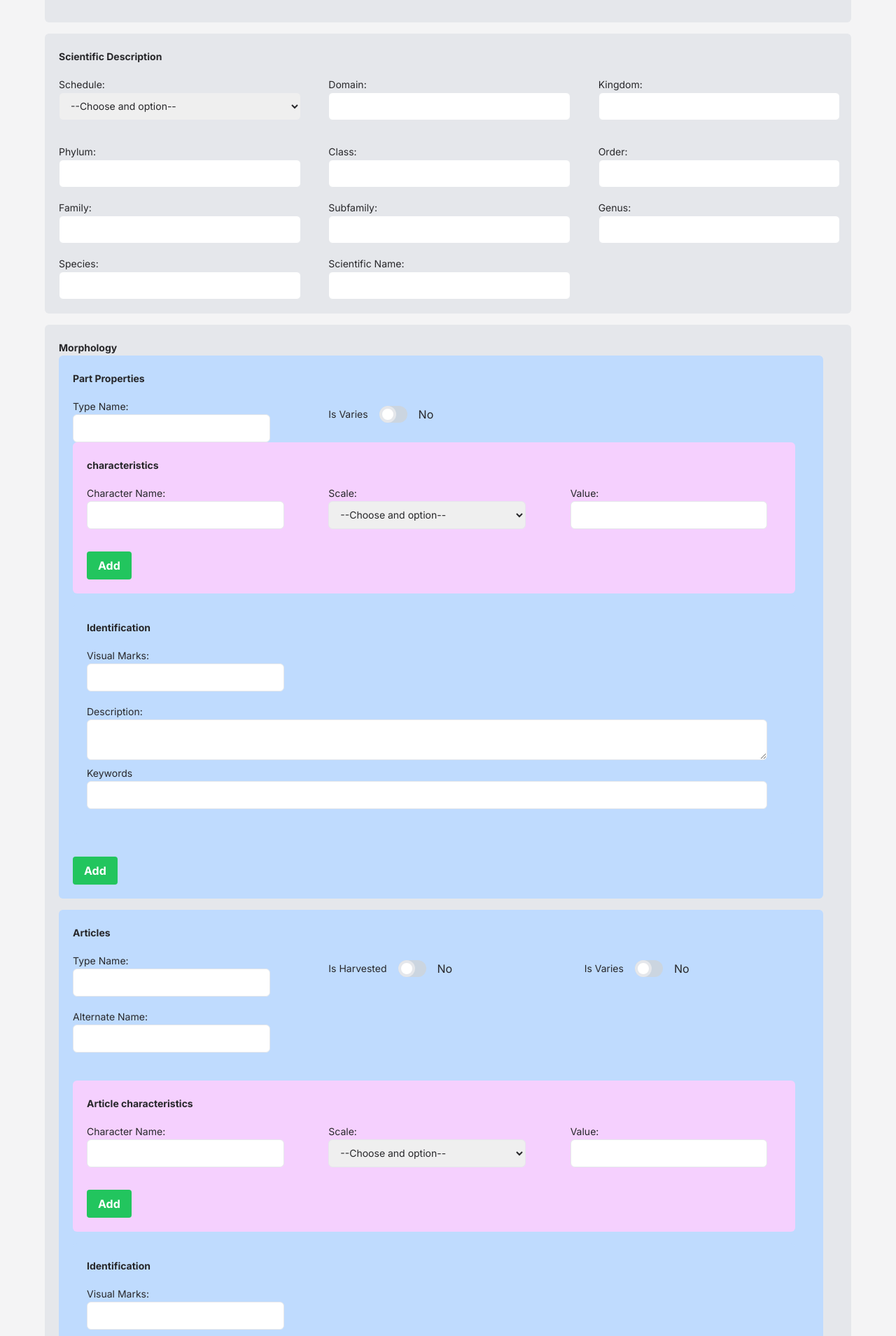
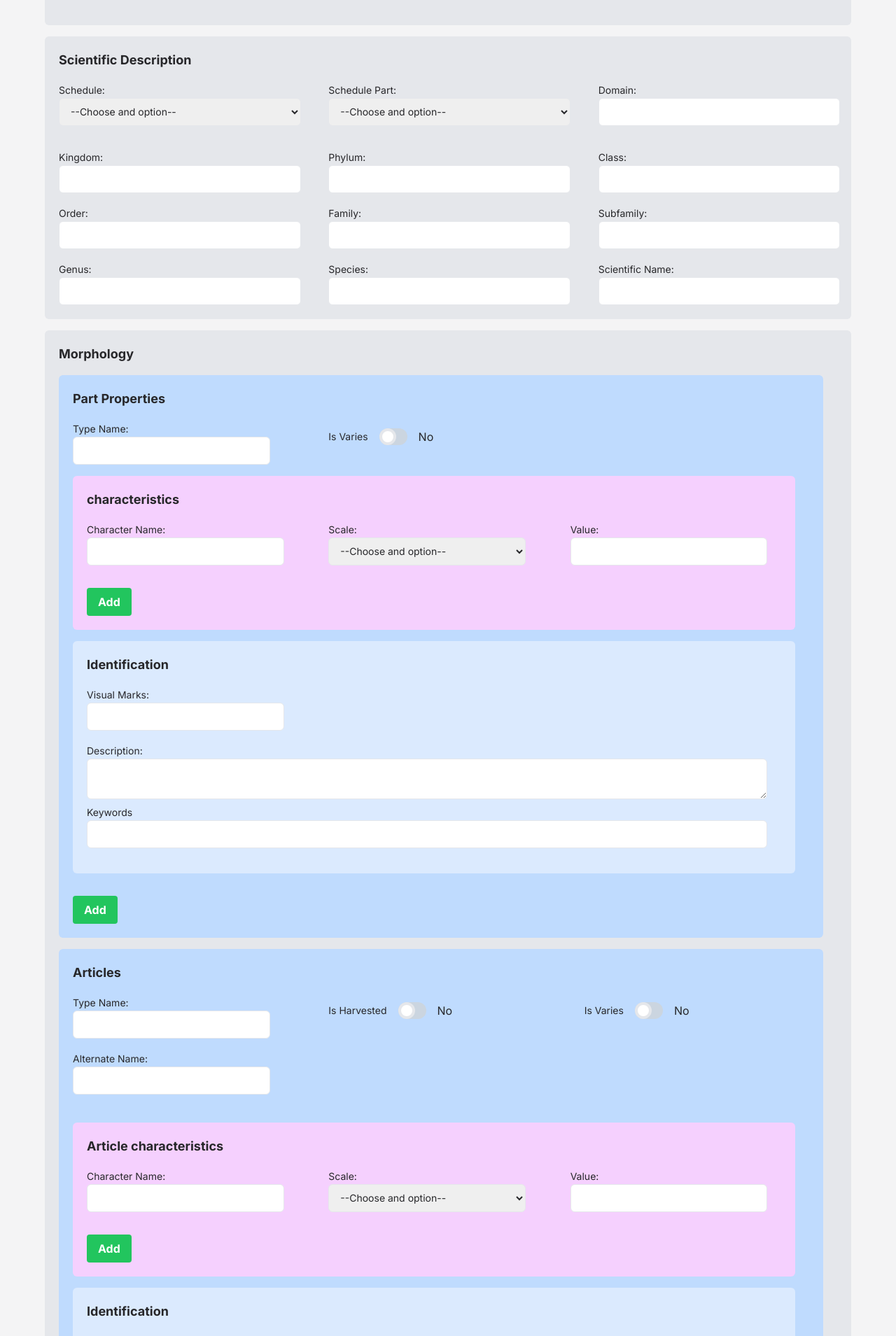
Before and after one commit to balajidinesh/aiwc-data-collect, a Next.js app: page /createSpecies in a window 1280 px wide. Shown: the part 388-2297 px from the top of the page at 70% size. Built offline with nearby package versions, Linux system fonts and the light colour scheme.

Commit message:
new update

```diff
--- a/models/IntefacesAndOptions/DefaultValues.tsx
+++ b/models/IntefacesAndOptions/DefaultValues.tsx
@@ -36,8 +36,8 @@ export const fieldsScientific = [
     },
 ];
 
-export const optionsScientific = [
-    { label: 'Subcategories', name: 'body.subCategories', type: 'dropdown',
+export const optionsScientificParts = [
+    { label: 'Schedule Part', name: 'body.SchedulePart', type: 'dropdown',
         options:[ [
         { value: 'A', label: 'A' },
         { value: 'B', label: 'B' },
--- a/src/app/createSpecies/CreateSpeciesForm.tsx
+++ b/src/app/createSpecies/CreateSpeciesForm.tsx
@@ -20,7 +20,7 @@ import {
     fieldsBody,
     fieldsScientific,
     fieldsScientificName,
-    optionsScientific
+    optionsScientificParts
 } from "../../../models/IntefacesAndOptions/DefaultValues";
 import {DefaultEmptyPartValues} from "../../../models/IntefacesAndOptions/DefaultValues";
 import {DefaultEmptyArticleValues} from "../../../models/IntefacesAndOptions/DefaultValues";
@@ -58,7 +58,7 @@ const CreateSpeciesForm: React.FC<CreateSpeciesFormProps> = ({isInEdit=false,def
             );
 
             if (selectedScheduleIndex !== -1) {
-                return optionsScientific[0].options[selectedScheduleIndex]; // Adding 1 because array indices start from 0
+                return optionsScientificParts[0].options[selectedScheduleIndex]; // Adding 1 because array indices start from 0
             }
         }
 
@@ -137,7 +137,7 @@ const CreateSpeciesForm: React.FC<CreateSpeciesFormProps> = ({isInEdit=false,def
                 <div className="grid grid-cols-1 sm:grid-cols-2 md:grid-cols-3 gap-x-[5vw] mx-auto">
                     <LabelAndDropdown label={fieldsScientific[0].label} name={fieldsScientific[0].name} defaultValue={isInEdit ? getNestedValue(defValues, fieldsScientific[0].name) : ''} register={register} options={fieldsScientific[0].options} onChange={handleScheduleDropdownChange}/>
 
-                    {scheduleNames && <LabelAndDropdown label={fieldsScientific[1].label} name={fieldsScientific[1].name} defaultValue={isInEdit ? getNestedValue(defValues, fieldsScientific[0].name) : ''} options={get_option_Schedules()} register={register}
+                    {<LabelAndDropdown label={optionsScientificParts[0].label} name={optionsScientificParts[0].name} defaultValue={isInEdit ? getNestedValue(defValues, optionsScientificParts[0].name) : ''} options={get_option_Schedules()} register={register}
                                        onChange={()=>{}}/>}
 
                     {fieldsScientificName.map((field, index) => (
--- a/src/components/SectionWrapper.tsx
+++ b/src/components/SectionWrapper.tsx
@@ -9,8 +9,8 @@ interface SectionWrapperProps {
 
 const SectionWrapper: React.FC<SectionWrapperProps> = ({ label, children, bgColor = 'bg-gray-200' }) => {
     return (
-        <div className={`${bgColor} rounded-md p-5 pr-10 mb-4`}>
-            <label className="text-sm text-zinc-800 font-bold mb-2">{label}</label>
+        <div className={`${bgColor} rounded-md p-5 pr-10 mb-4 mt-4`}>
+            <label className="text-lg text-zinc-800 font-bold mb-2 mt-4">{label}</label>
             {children}
         </div>
 
--- a/src/components/SwitchToggle.tsx
+++ b/src/components/SwitchToggle.tsx
@@ -11,8 +11,8 @@ const SwitchToggle: React.FC<SwitchToggleProps> = ({ id ,label, value, onChange
 
     return (
         <div className="flex items-center mt-4 mb-4">
-            <label className="text-sm text-zinc-800 mr-4">{label}</label>
-            <div className="relative inline-block w-10 h-6 mr-2 align-middle select-none">
+            <label htmlFor={id} className="text-sm text-zinc-800 mr-4">{label}</label>
+            <div className="relative inline-block w-10 h-6 mr-2 align-middle select-none" onClick={() => {onChange(!value)}}>
                 <input
                     type="checkbox"
                     id={id}
--- a/src/components/harvestedArticles/harvestDetailsForm.tsx
+++ b/src/components/harvestedArticles/harvestDetailsForm.tsx
@@ -117,11 +117,13 @@ const HarvestDetailsForm: React.FC<harvestDetailsFormProps> = ({ onEdit, defValu
             </SectionWrapper>
 
 
-            <SectionWrapper label="Identification" bgColor="bg-blue-200">
-                <div className="grid grid-cols-1 sm:grid-cols-2 md:grid-cols-3 gap-x-[5vw] mx-auto">
-                    <LabelAndTextInput label="Visual Marks" value={visualMarks} onChange={setVisualMarks}></LabelAndTextInput>
+            <SectionWrapper label="Identification" bgColor="bg-blue-100">
+                {/*<div className="mx-auto">*/}
+                {/*    </div>*/}
+                <LabelAndTextInput label="Visual Marks" value={visualMarks} onChange={setVisualMarks} inputClassName={"w-full"}></LabelAndTextInput>
 
-                </div>
+                <LabelAndDescription start={visualMarks} label="Visual Marks" description={visualMarks} onChange={setVisualMarks}></LabelAndDescription>
+
                 <LabelAndDescription start={describe} label="Description" description={describe} onChange={setDescribe}></LabelAndDescription>
                 <TagInput inState={true} defValues={ onEdit
                     ? defValues.identifications.keywords : keywords }
--- a/src/components/non form ui/Input.tsx
+++ b/src/components/non form ui/Input.tsx
@@ -12,8 +12,8 @@ const Input = React.forwardRef<HTMLInputElement, InputProps>(
             <input
                 type={type}
                 className={
-                    "flex h-10 w-[70vw] sm:w-[35vw] md:w-[22vw] rounded-md text-zinc-800 border border-input bg-background px-3 py-2 text-sm ring-offset-background file:border-0 file:bg-transparent file:text-sm file:font-medium placeholder:text-muted-foreground focus-visible:outline-none focus-visible:ring-2 focus-visible:ring-ring focus-visible:ring-offset-2 disabled:cursor-not-allowed disabled:opacity-50" +
-                    (className ? ` ${className}` : "")
+                    "flex h-10 rounded-md text-zinc-800 border border-input bg-background px-3 py-2 text-sm ring-offset-background file:border-0 file:bg-transparent file:text-sm file:font-medium placeholder:text-muted-foreground focus-visible:outline-none focus-visible:ring-2 focus-visible:ring-ring focus-visible:ring-offset-2 disabled:cursor-not-allowed disabled:opacity-50" +
+                    (className ? ` ${className}` : "w-[70vw] sm:w-[35vw] md:w-[22vw] ")
                 }
                 ref={ref}
                 value={value}
--- a/src/components/non form ui/LabelAndTextInput.tsx
+++ b/src/components/non form ui/LabelAndTextInput.tsx
@@ -8,10 +8,11 @@ interface LabelAndTextInputProps {
     label: string;
     value: string;
     onChange: (value: string) => void;
+    inputClassName?: string; // Optional input class name prop
 }
 
-const LabelAndTextInput: React.FC<LabelAndTextInputProps> = ({ label, value, onChange }) => {
 
+const LabelAndTextInput: React.FC<LabelAndTextInputProps> = ({ label, value, onChange, inputClassName }) => {
     const handleInputChange = (e: ChangeEvent<HTMLInputElement>) => {
         onChange(e.target.value);
     };
@@ -19,7 +20,8 @@ const LabelAndTextInput: React.FC<LabelAndTextInputProps> = ({ label, value, onC
     return (
         <div className="mt-4">
             <label className="text-sm text-zinc-800">{label}:</label>
-            <Input type="text" value={value} onChange={handleInputChange} />
+            {/* Apply inputClassName to the Input component */}
+            <Input type="text" value={value} onChange={handleInputChange} className={inputClassName} />
         </div>
     );
 };
--- a/src/components/parts/PartDetailsForm.tsx
+++ b/src/components/parts/PartDetailsForm.tsx
@@ -109,7 +109,7 @@ const PartDetailsForm: React.FC<partDetailsFormProps> = ({ onEdit, defValues, on
             </SectionWrapper>
 
 
-            <SectionWrapper label="Identification" bgColor="bg-blue-200">
+            <SectionWrapper label="Identification" bgColor="bg-blue-100">
                 <div className="grid grid-cols-1 sm:grid-cols-2 md:grid-cols-3 gap-x-[5vw] mx-auto">
                     <LabelAndTextInput label="Visual Marks" value={visualMarks} onChange={setVisualMarks}></LabelAndTextInput>
                 </div>
```
